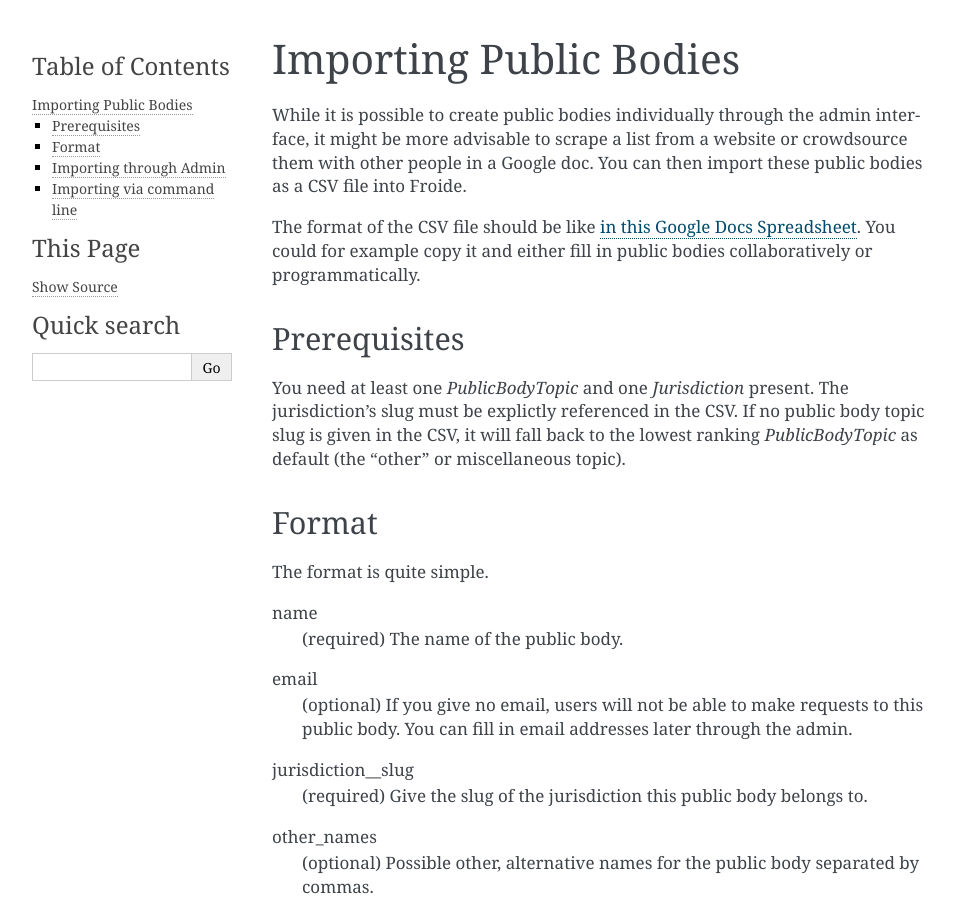
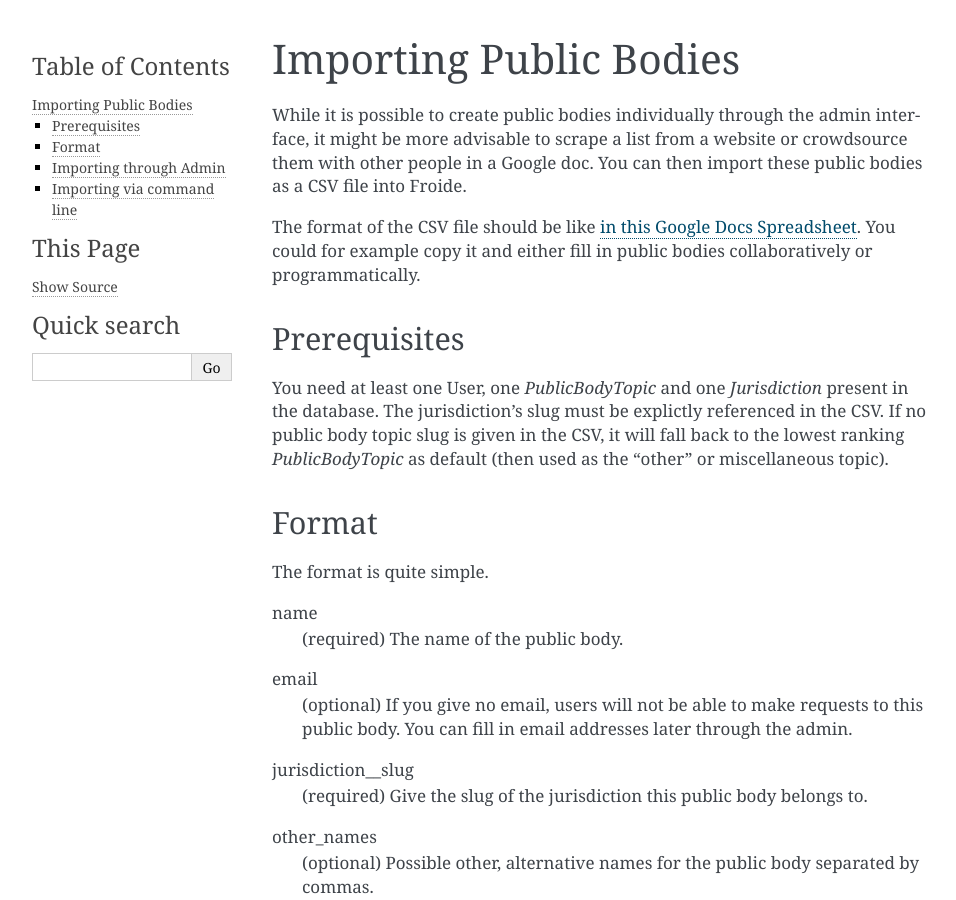
Before and after one commit to okfde/froide, a Sphinx documentation site: the page built from docs/importpublicbodies.rst, in a window 1280 px wide and 900 px high. Shown: the whole window, without its empty margins (148-1104 px from the left). Built offline with Sphinx 7.4.7, drawn with Linux system fonts in a browser that asks for light colours.

Commit message:
Add to prerequisites of import csv docs

```diff
--- a/docs/importpublicbodies.rst
+++ b/docs/importpublicbodies.rst
@@ -13,7 +13,7 @@ The format of the CSV file should be like `in this Google Docs Spreadsheet <http
 Prerequisites
 -------------
 
-You need at least one `PublicBodyTopic` and one `Jurisdiction` present. The jurisdiction's slug must be explictly referenced in the CSV. If no public body topic slug is given in the CSV, it will fall back to the lowest ranking `PublicBodyTopic` as default (the "other" or miscellaneous topic).
+You need at least one User, one `PublicBodyTopic` and one `Jurisdiction` present in the database. The jurisdiction's slug must be explictly referenced in the CSV. If no public body topic slug is given in the CSV, it will fall back to the lowest ranking `PublicBodyTopic` as default (then used as the "other" or miscellaneous topic).
 
 
 Format
```
